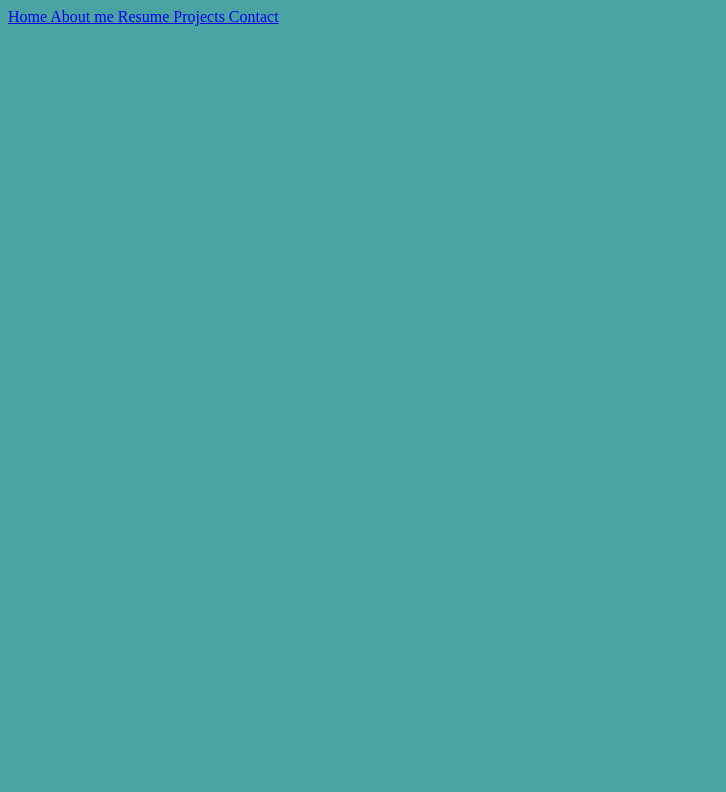
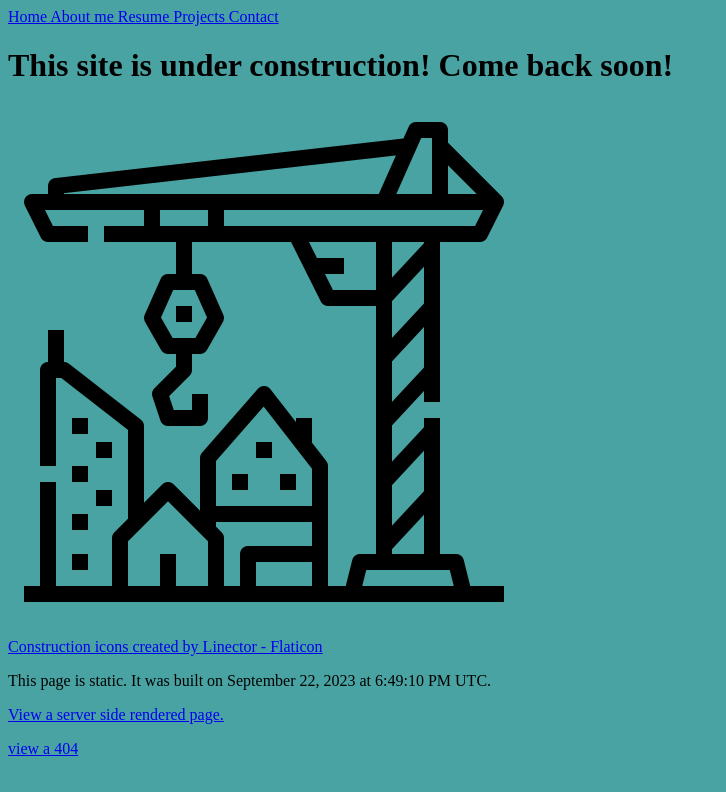
Before and after one commit to zachty/portfolio, a Next.js app: page / in a window 1280 px wide. Shown: the top 792 px of the page, without its empty margins (0-726 px from the left). Built offline with nearby package versions, Linux system fonts and the light colour scheme.

Commit message:
added layout comp to app

```diff
--- a/pages/_app.jsx
+++ b/pages/_app.jsx
@@ -1,11 +1,11 @@
 import '../styles/globals.css';
-import Navbar from '../components/Navbar';
+import Layout from '../components/Layout';
 
 function MyApp({ Component, pageProps }) {
     return (
-        <Navbar>
+        <Layout>
             <Component {...pageProps} />
-        </Navbar>
+        </Layout>
     );
 }
 
```
